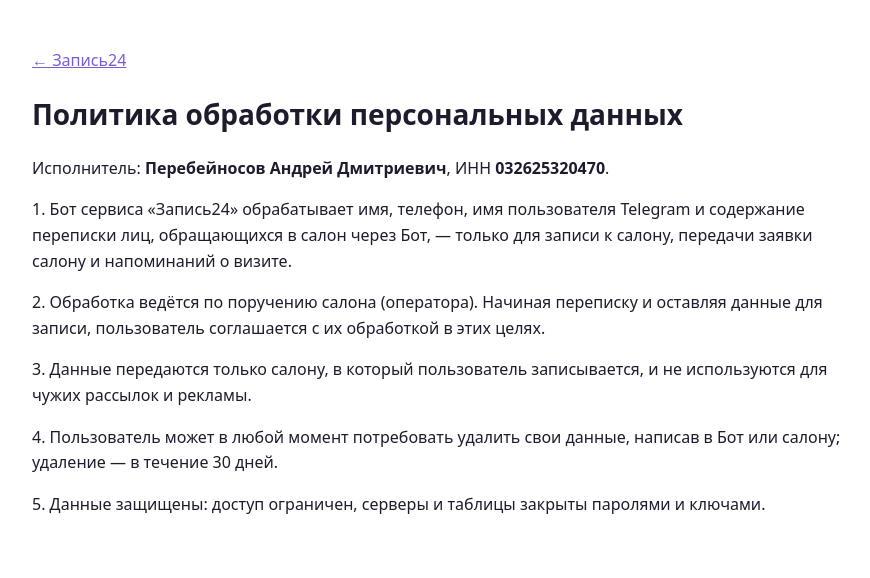
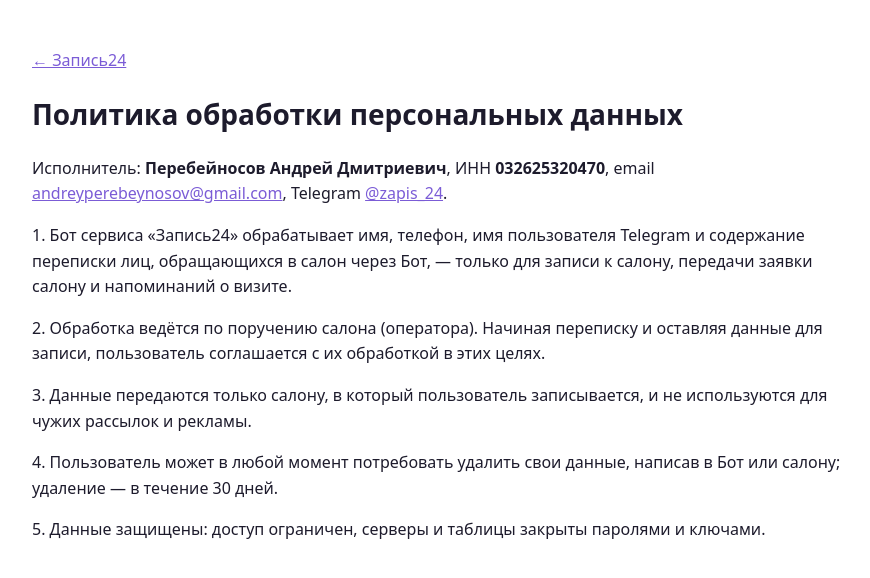
Before and after one commit to godoffear/zapis24, a plain HTML site: page privacy.html in a window 1280 px wide. Shown: the whole page, without its empty margins (198-1068 px from the left). Drawn offline with Linux system fonts and the light colour scheme.

Commit message:
Email в оферте и политике

```diff
--- a/privacy.html
+++ b/privacy.html
@@ -1,6 +1,6 @@
 <!doctype html><html lang="ru"><head><meta charset="utf-8"><meta name="viewport" content="width=device-width,initial-scale=1"><meta name="robots" content="noindex"><title>Политика конфиденциальности — Запись24</title>
 <style>body{font-family:system-ui,sans-serif;max-width:820px;margin:0 auto;padding:32px 20px;line-height:1.6;color:#1d1b2c}h1{font-size:28px}h2{font-size:19px;margin-top:28px}.draft{background:#fff4d6;padding:12px 16px;border-radius:10px}a{color:#7b5cd6}</style></head><body><p><a href="./">← Запись24</a></p><h1>Политика обработки персональных данных</h1>
-<p>Исполнитель: <b>Перебейносов Андрей Дмитриевич</b>, ИНН <b>032625320470</b>.</p>
+<p>Исполнитель: <b>Перебейносов Андрей Дмитриевич</b>, ИНН <b>032625320470</b>, email <a href="mailto:andreyperebeynosov@gmail.com">andreyperebeynosov@gmail.com</a>, Telegram <a href="https://t.me/zapis_24">@zapis_24</a>.</p>
 <p>1. Бот сервиса «Запись24» обрабатывает имя, телефон, имя пользователя Telegram и содержание переписки лиц, обращающихся в салон через Бот, — только для записи к салону, передачи заявки салону и напоминаний о визите.</p>
 <p>2. Обработка ведётся по поручению салона (оператора). Начиная переписку и оставляя данные для записи, пользователь соглашается с их обработкой в этих целях.</p>
 <p>3. Данные передаются только салону, в который пользователь записывается, и не используются для чужих рассылок и рекламы.</p>
```
Also changed, not shown: oferta.html (+1 -1 lines).
